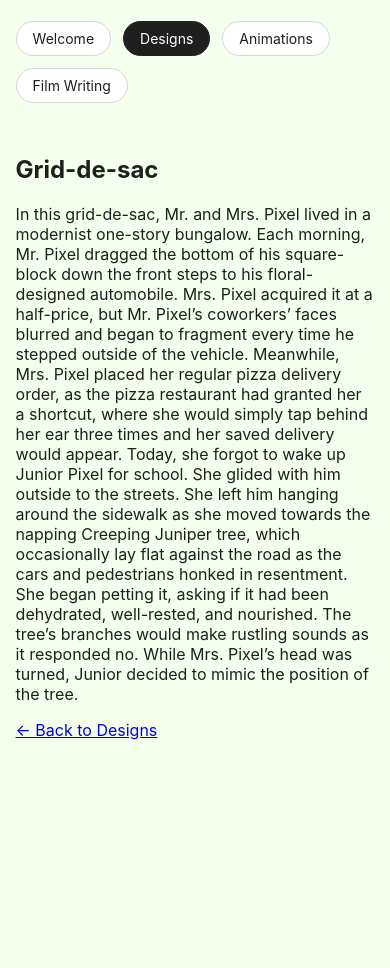
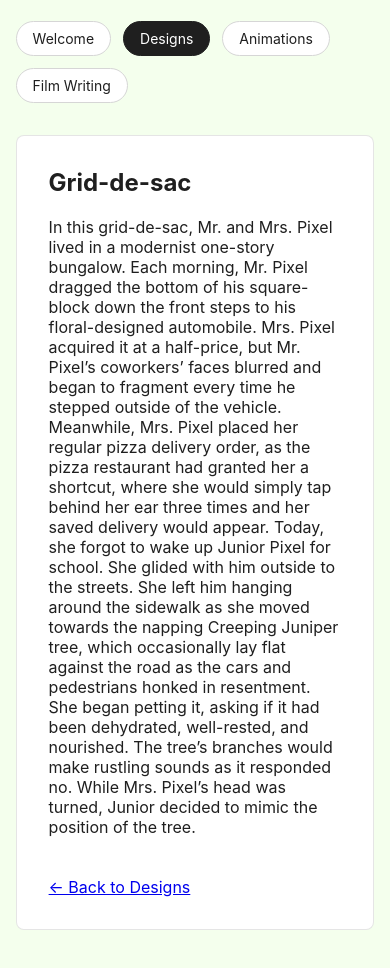
Before and after one commit to stephaniemjk/portfolio, a plain HTML site: page designs-grid-de-sac.html in a window 390 px wide. Shown: the part 116-1084 px from the top of the page. Before the commit the page ends 936 px from the top, so only its background shows below. Drawn offline with Linux system fonts and the light colour scheme.

Commit message:
Update style.css

```diff
--- a/style.css
+++ b/style.css
@@ -185,4 +185,19 @@
   .tile-media img {
     height: 200px;
   }
+.detail-card {
+  padding: 32px;
+  border: 1px solid rgba(0,0,0,0.1);
+  border-radius: 8px;
+  background: #fff;
 }
+
+.detail-card h2 {
+  margin-top: 0;
+}
+
+.detail-link {
+  display: inline-block;
+  margin-top: 24px;
+}
+}
```
